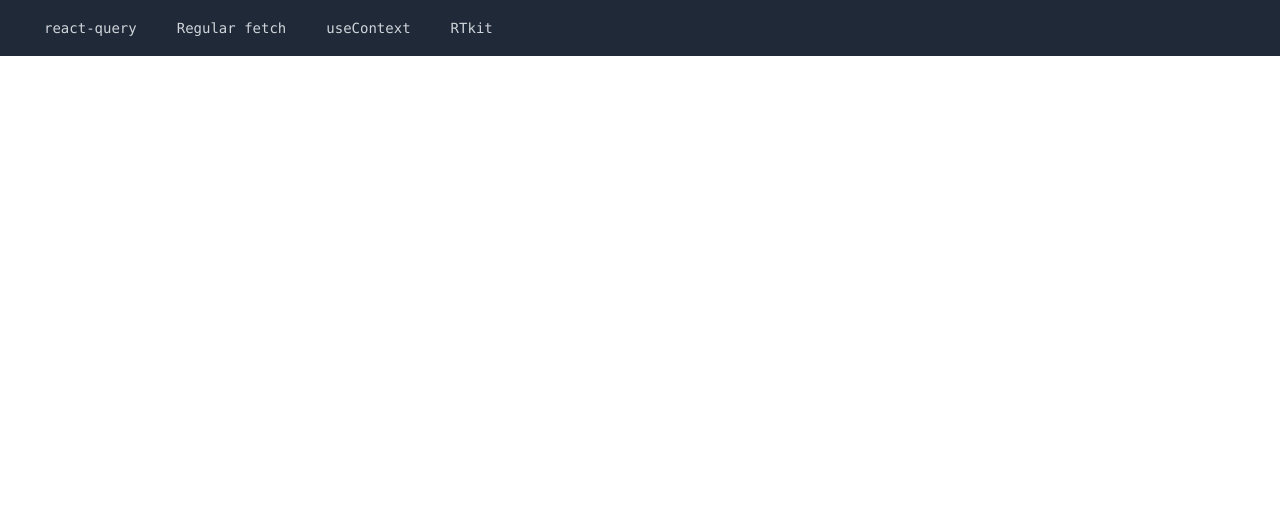
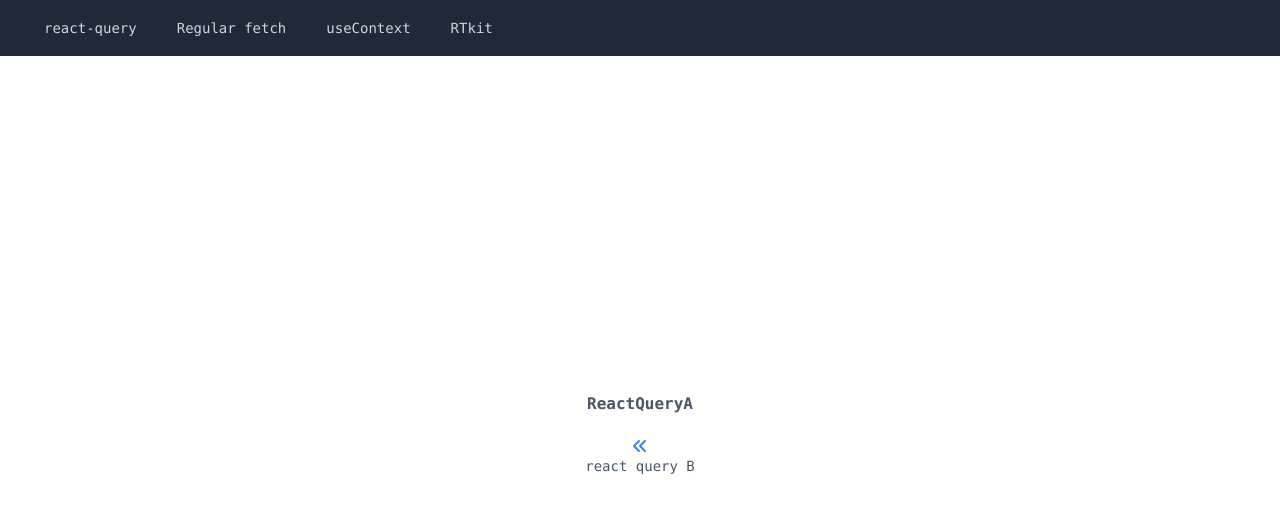
Before and after one commit to jimachi/react-query-lesson, a React (Create React App) app: page /query-b in a window 1280 px wide. Shown: the top 512 px of the page. Built offline with nearby package versions, Linux system fonts and the light colour scheme.

Commit message:
feat: react-queryでのデータフェッチのテスト

```diff
--- a/src/App.tsx
+++ b/src/App.tsx
@@ -1,22 +1,40 @@
 import { FC } from 'react'
+import { QueryClient, QueryClientProvider } from '@tanstack/react-query'
+import { ReactQueryDevtools } from '@tanstack/react-query-devtools'
 import { BrowserRouter, Route, Routes } from 'react-router-dom'
 import { ClassicalFetchA } from './components/ClassicalFetchA'
 import { ClassicalFetchB } from './components/ClassicalFetchB'
 import { StateProvider } from './context/StateProvider'
 import { Layout } from './components/Layout'
+import { ReactQueryA } from './components/ReactQueryA'
+import { ReactQueryB } from './components/ReactQueryB'
+
+const queryClient = new QueryClient({
+  defaultOptions: {
+    queries: {
+      retry: false,
+      refetchOnWindowFocus: false,
+    },
+  },
+})
 
 const App: FC = () => {
   return (
+    <QueryClientProvider client={queryClient}>
       <BrowserRouter>
         <StateProvider>
           <Layout>
             <Routes>
+              <Route path="/" element={<ReactQueryA />} />
+              <Route path="/query-b" element={<ReactQueryB />} />
               <Route path="/fetch-a" element={<ClassicalFetchA />} />
               <Route path="/fetch-b" element={<ClassicalFetchB />} />
             </Routes>
           </Layout>
         </StateProvider>
       </BrowserRouter>
+      <ReactQueryDevtools initialIsOpen={true} />
+    </QueryClientProvider>
   )
 }
 
--- /dev/null
+++ b/src/components/ReactQueryA.tsx
@@ -0,0 +1,27 @@
+import React, { FC } from 'react'
+import { useQueryTasks } from '../hooks/useQueryTasks'
+import { useNavigate } from 'react-router-dom'
+import { ChevronDoubleRightIcon } from '@heroicons/react/solid'
+
+export const ReactQueryA: FC = () => {
+  const navigate = useNavigate()
+  const { status, data } = useQueryTasks()
+
+  console.log("rendered ReactQueryA")
+
+  if (status === 'loading') return <div>Loading...</div>
+  if (status === 'error') return <div>Error</div>
+  return (
+    <>
+      <p className="font-bold my-3">ReactQueryA</p>
+      {data?.map((task) => (
+        <p key={task.id}>{task.title}</p>
+      ))}
+      <ChevronDoubleRightIcon
+        onClick={() => navigate('/query-b')}
+        className="h-5 w-5 mt-2 text-blue-500 cursor-pointer"
+      />
+      <p className="text-sm">react query B</p>
+    </>
+  )
+}
--- /dev/null
+++ b/src/components/ReactQueryB.tsx
@@ -0,0 +1,27 @@
+import React, { FC } from 'react'
+import { useQueryClient } from '@tanstack/react-query'
+import { useNavigate } from 'react-router-dom'
+import { ChevronDoubleLeftIcon } from '@heroicons/react/solid'
+import { Task } from '../types/types'
+
+export const ReactQueryB: FC = () => {
+  const navigate = useNavigate()
+  const queryClient = useQueryClient()
+  const data = queryClient.getQueryData<Task[]>(['tasks'])
+
+  console.log('rendered ReactQueB')
+
+  return (
+    <>
+      <p className="font-bold my-3">ReactQueryA</p>
+      {data?.map((task) => (
+        <p key={task.id}>{task.title}</p>
+      ))}
+      <ChevronDoubleLeftIcon
+        onClick={() => navigate('/')}
+        className="h-5 w-5 mt-2 text-blue-500 cursor-pointer"
+      />
+      <p className="text-sm">react query B</p>
+    </>
+  )
+}
--- /dev/null
+++ b/src/hooks/useQueryTasks.tsx
@@ -0,0 +1,17 @@
+import { useQuery } from '@tanstack/react-query'
+import axios from 'axios'
+import { Task } from '../types/types'
+
+const getTasks = async () => {
+  const { data } = await axios.get<Task[]>('http://127.0.0.1:8000/api/tasks')
+  return data
+}
+
+export const useQueryTasks = () => {
+  return useQuery<Task[], Error>({
+    queryKey: ['tasks'],
+    queryFn: getTasks,
+    cacheTime: 30000,
+    staleTime: 30000,
+  })
+}
```
Also changed, not shown: 1 other file (tests, documents, lock files or other folders). Lines whose indentation alone changed are shown as unchanged.
